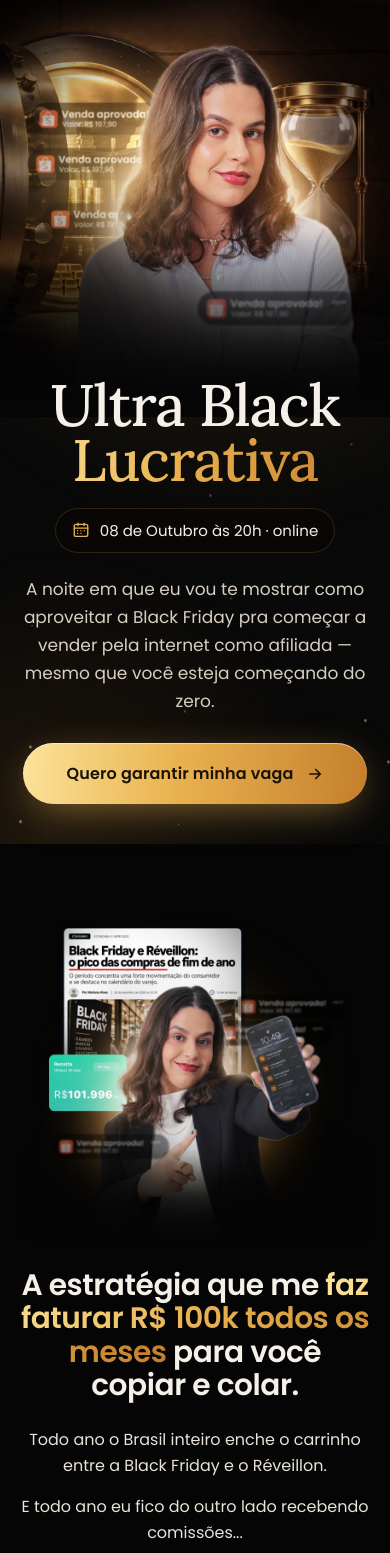
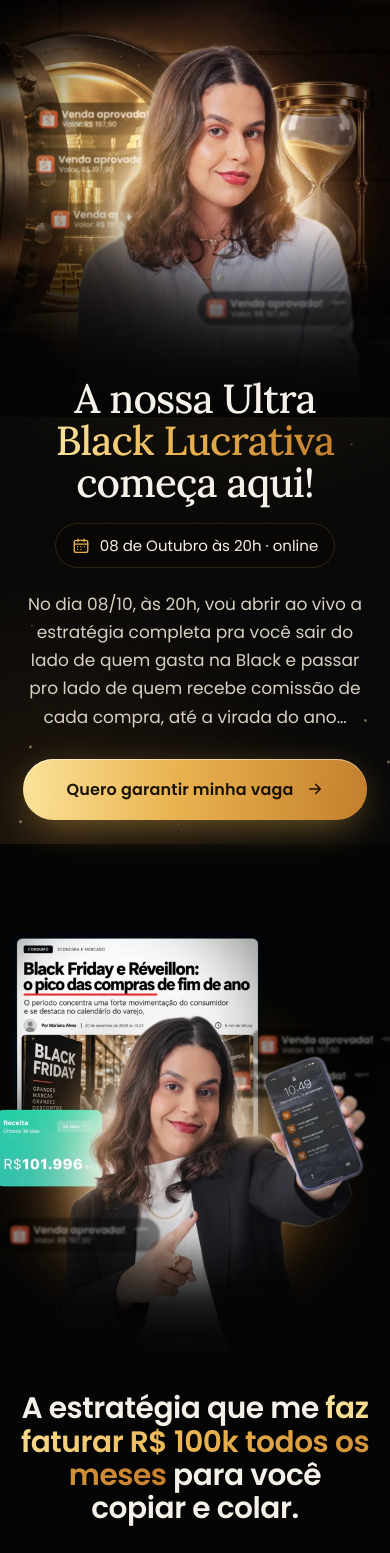
Before and after one commit to pedrosilva1463758/ultra-black-lucrativa, a Next.js app: page / in a window 390 px wide. Shown: the top 1553 px of the page. Built offline with nearby package versions, Linux system fonts and the light colour scheme.

Commit message:
atualização

```diff
--- a/app/globals.css
+++ b/app/globals.css
@@ -455,3 +455,12 @@ tbody tr:hover { background: rgba(233,178,79,.05); }
   .sec2-media img { width: 100%; max-width: 480px; margin-left: 0; }
   .capture-done .seal.small { margin-left: auto; margin-right: auto; }
 }
+
+/* Título longo da captura */
+.hero-title.hero-title-long { font-size: clamp(44px, 5vw, 76px); line-height: 1.04; max-width: 640px; }
+.hero-title.hero-title-long span { display: inline; }
+@media (max-width: 900px) {
+  .hero-title.hero-title-long { font-size: clamp(36px, 10.4vw, 52px); max-width: none; }
+  .sec2-media img { width: 136%; max-width: 700px; margin: 0 -18%; }
+  .sec2 { padding-top: 24px; }
+}
--- a/components/CapturePage.jsx
+++ b/components/CapturePage.jsx
@@ -8,7 +8,7 @@ import { Arrow, Calendar, Check, Clock, Lock } from "./Icons";
 // ✏️ Textos da página de captura — edite à vontade
 const COPY = {
   eyebrow: "Live gratuita e ao vivo",
-  sub: "A noite em que eu vou te mostrar como aproveitar a Black Friday pra começar a vender pela internet como afiliada — mesmo que você esteja começando do zero.",
+  sub: "No dia 08/10, às 20h, vou abrir ao vivo a estratégia completa pra você sair do lado de quem gasta na Black e passar pro lado de quem recebe comissão de cada compra, até a virada do ano…",
   bullets: [
     "Como escolher produtos que vendem de verdade na Black Friday",
     "Como gravar vídeo de achadinho sem precisar mostrar o rosto",
@@ -129,9 +129,8 @@ export default function CapturePage() {
             <AnimatePresence mode="wait">
               {true ? (
                 <motion.div key="form" exit={{ opacity: 0, y: -20, filter: "blur(6px)" }} transition={{ duration: 0.4 }}>
-                  <motion.h1 className="hero-title serif" {...fade(1)}>
-                    <span>Ultra Black</span>
-                    <span className="gold-text">Lucrativa</span>
+                  <motion.h1 className="hero-title hero-title-long serif" {...fade(1)}>
+                    A nossa Ultra <span className="gold-text">Black Lucrativa</span> começa aqui!
                   </motion.h1>
                   <motion.div className="date-chip" {...fade(2)}><Calendar /> {EVENT.dateLabel} · online</motion.div>
                   <motion.p className="capture-sub" {...fade(3)}>{COPY.sub}</motion.p>
```
